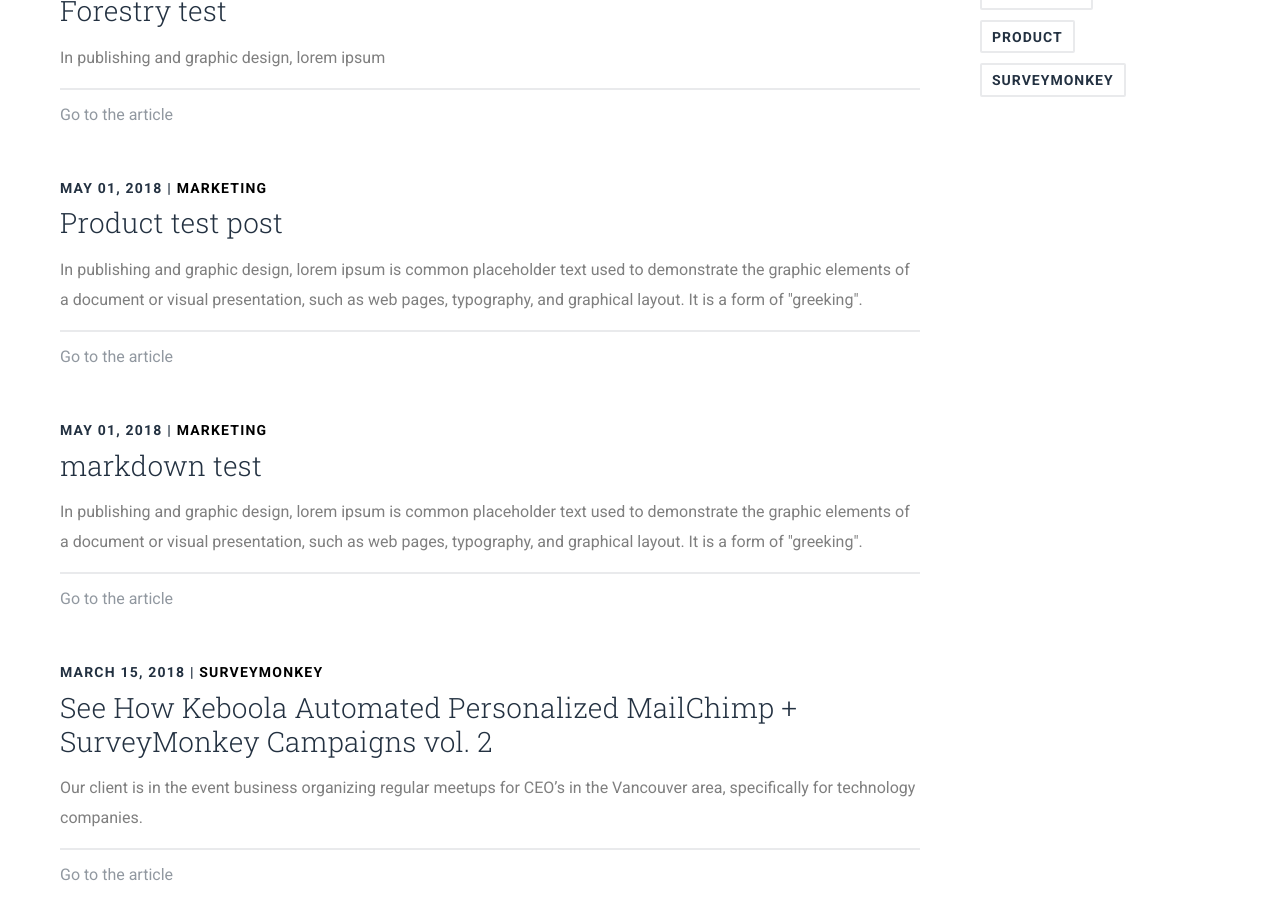
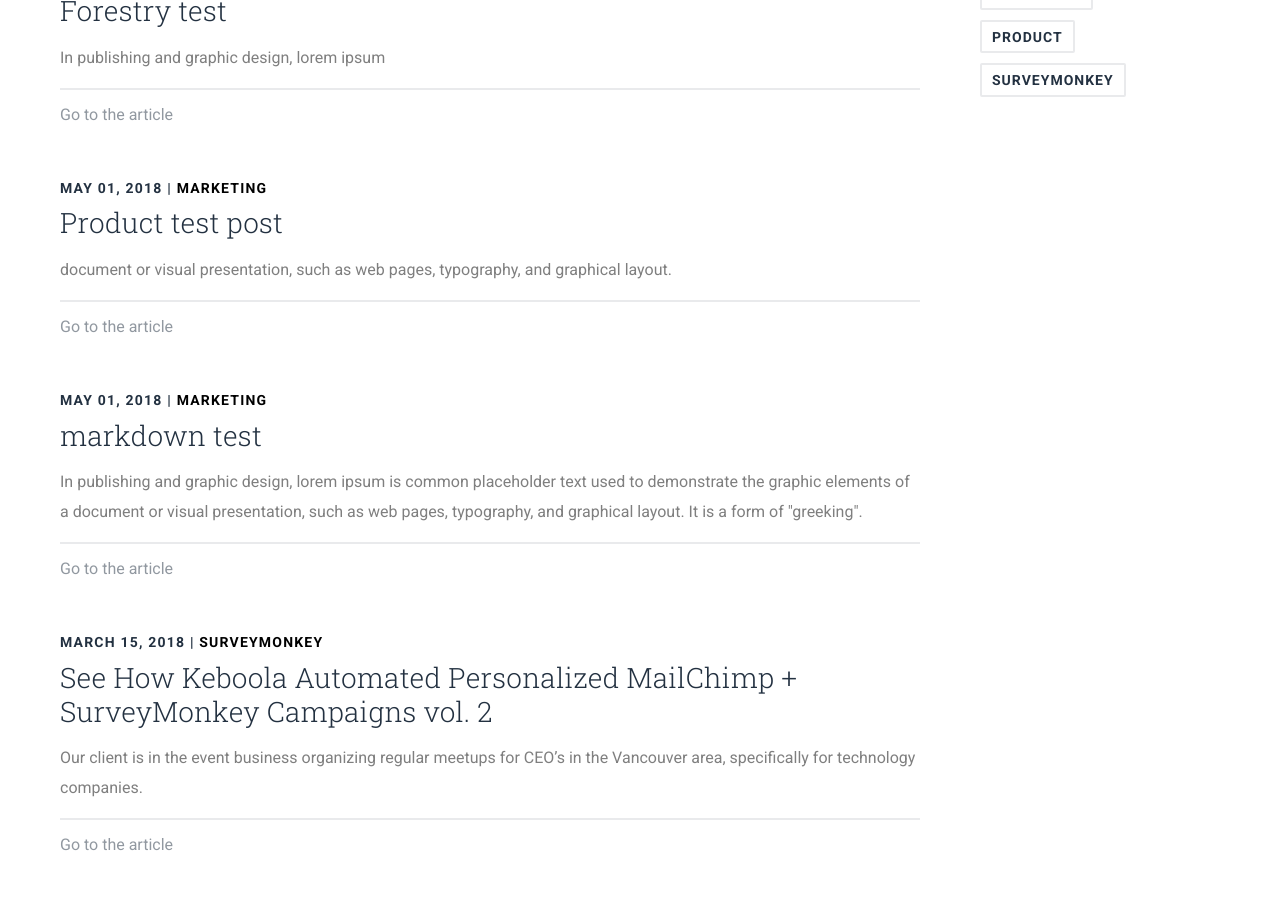
Before and after one commit to keboola/blog, a Jekyll site: the page built from index.md, in a window 1280 px wide and 900 px high, scrolled down 1471 px. Built offline with Jekyll 4.4.1, drawn with Linux system fonts in a browser that asks for light colours; nearby versions of some CDN libraries.

Commit message:
Update from Forestry.io - 2018-05-28-product-test-post.md

```diff
--- a/_posts/2018-05-28-product-test-post.md
+++ b/_posts/2018-05-28-product-test-post.md
@@ -2,13 +2,13 @@
 title: Product test post
 layout: post
 date: 2018-05-01 12:32:34 +0000
-perex: In publishing and graphic design, lorem ipsum is common placeholder text used
-  to demonstrate the graphic elements of a document or visual presentation, such as web
-  pages, typography, and graphical layout. It is a form of "greeking".
+perex: document or visual presentation, such as web pages, typography, and graphical
+  layout.
 user: pavel-dolezal
 coverphoto: ''
 cover_photo_slider: ''
 categories: marketing
+category: ''
 ---
 In publishing and graphic design, **lorem ipsum** is common placeholder text used to demonstrate the graphic elements of a document or visual presentation, such as **web pages**, typography, and **graphical layout**. It is a form of "greeking".
 
```
